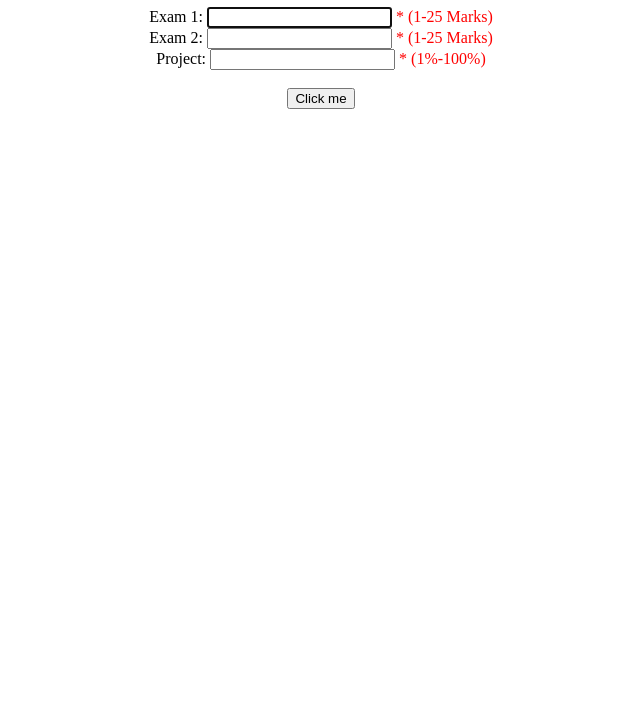
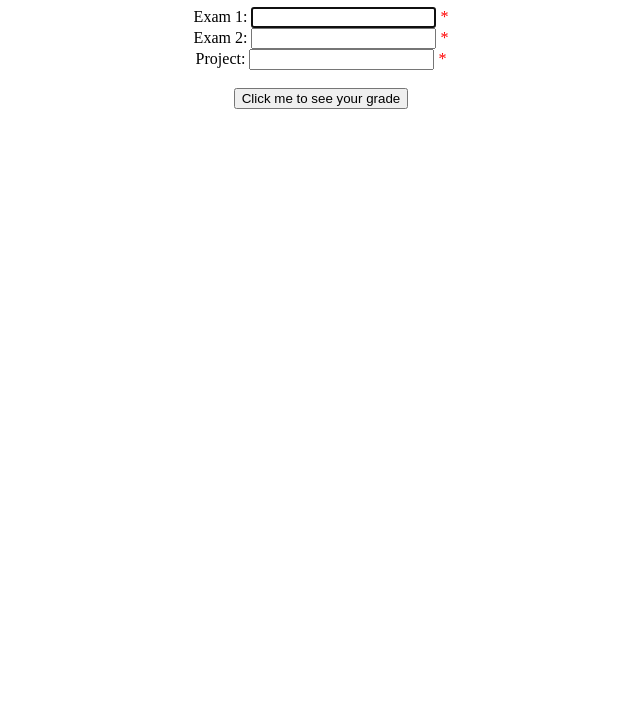
Before and after one commit to tiago-web/JQuery, a plain HTML site: page WP2_Class6_ClassAssignment6/index.html in a window 1280 px wide. Shown: the part 73-800 px from the top of the page, without its empty margins (319-959 px from the left). Drawn offline with Linux system fonts and the light colour scheme.

Commit message:
Update and rename Default.html to index.html

```diff
--- a/WP2_Class6_ClassAssignment6/Default.html
+++ b/WP2_Class6_ClassAssignment6/index.html
@@ -21,19 +21,19 @@
 	<form id="calculate" name="calculate" action="join.html" method="get">
 		<label for="exam1">Exam 1:</label>
 		<input type="text" id="exam1">
-		<span>* (1-25 Marks)</span><br>
+		<span>*</span><br>
 
 		<label for="exam2">Exam 2:</label>
 		<input type="text" id="exam2">
-		<span>* (1-25 Marks)</span><br>
+		<span>*</span><br>
 
 		<label for="project">Project:</label>
 		<input type="text" id="project">
-		<span>* (1%-100%)</span><br>
+		<span>*</span><br>
 
 		<span id="output"></span><br>
 
-		<input type="button" id="btn" value="Click me">
+		<input type="button" id="btn" value="Click me to see your grade">
 	</form>
 	<footer>
 
```
